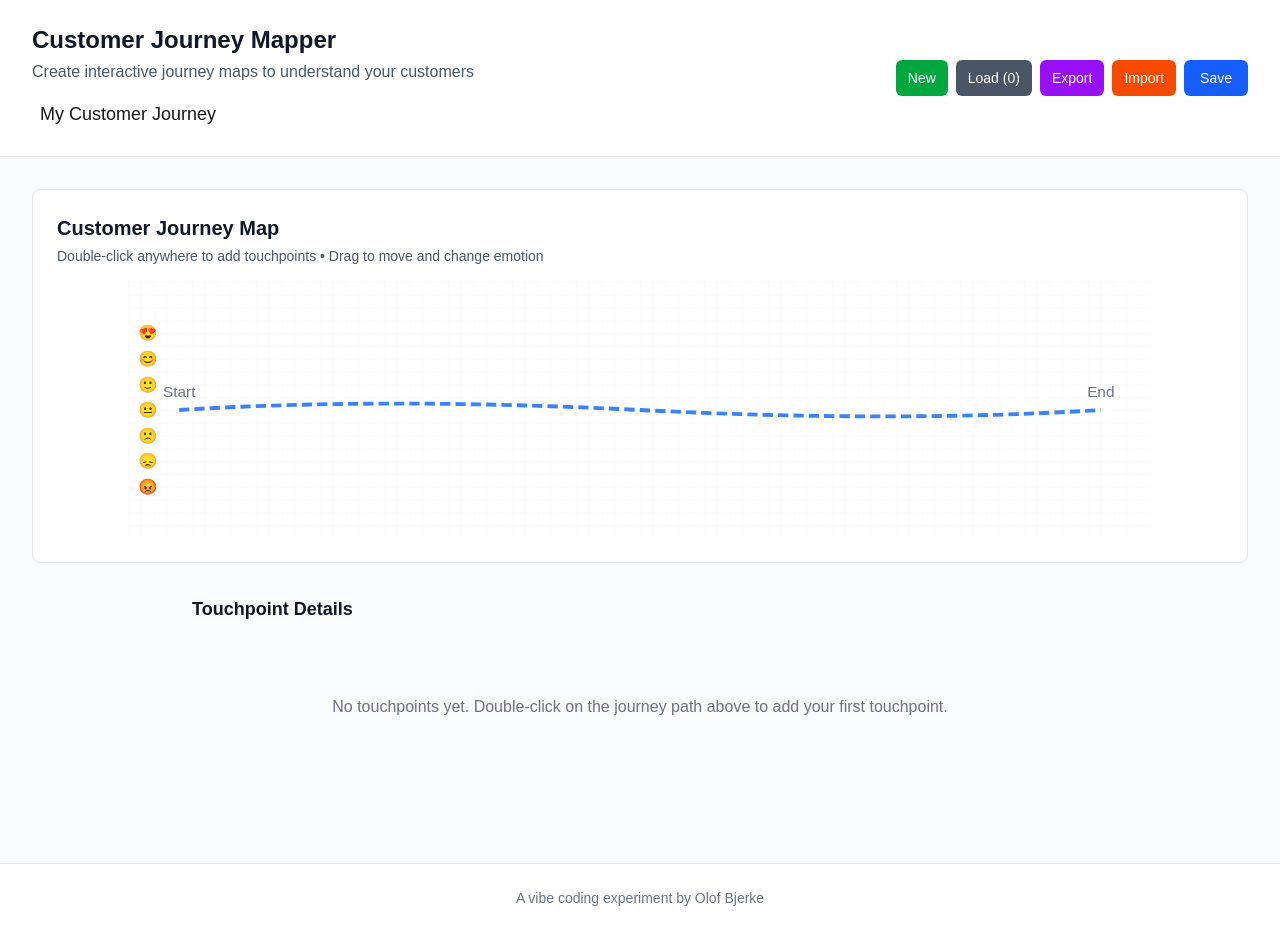
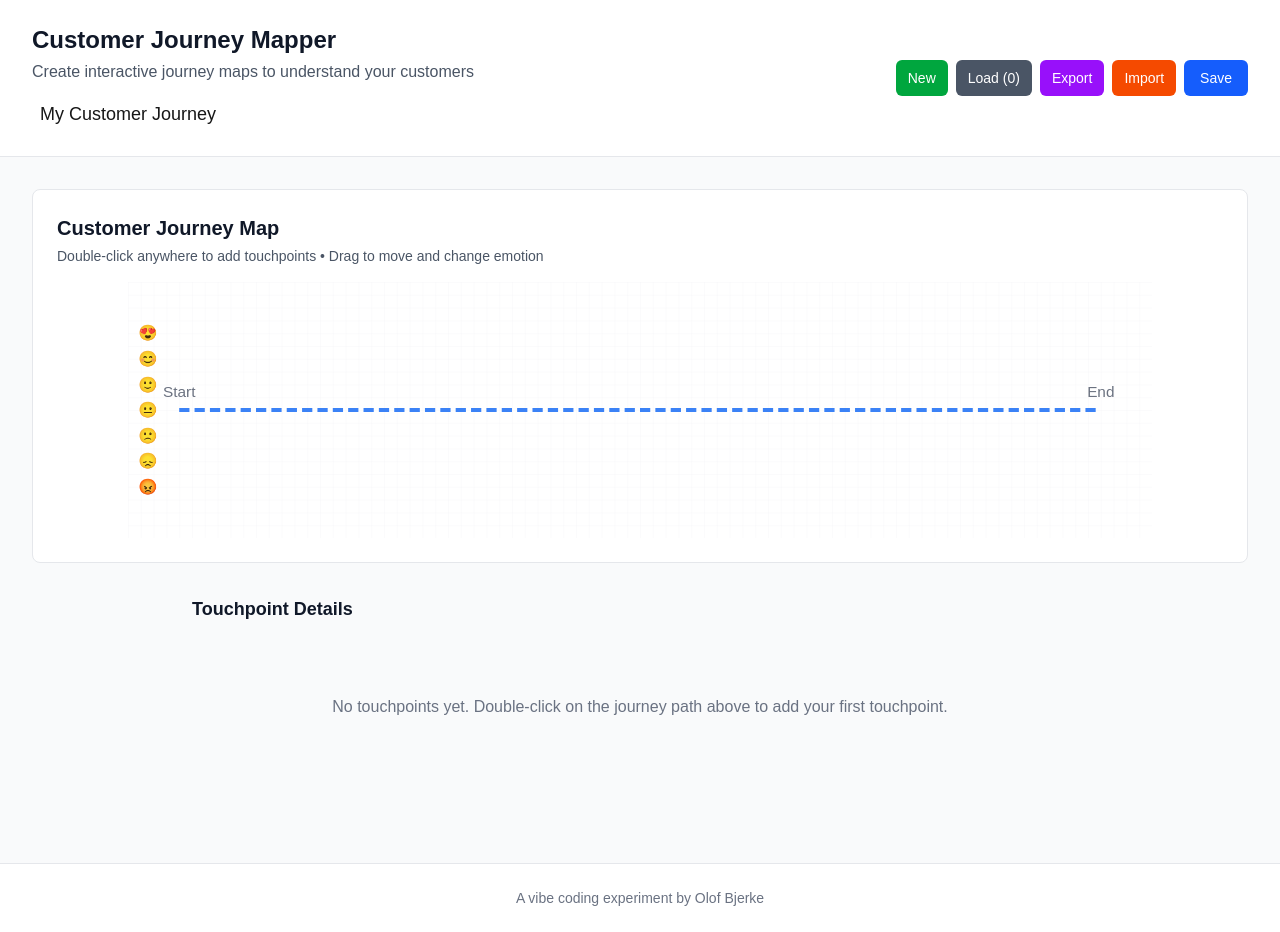
Before and after one commit to olofbjerke/vibe-cjm, a Next.js app: page / in a window 1280 px wide. Built offline with nearby package versions, Linux system fonts and the light colour scheme.

Commit message:
make the line straight

```diff
--- a/src/components/JourneyMap.tsx
+++ b/src/components/JourneyMap.tsx
@@ -216,7 +216,7 @@ export default function JourneyMap({ touchpoints, onTouchpointClick, onAddTouchp
 
         {/* Main journey path */}
         <path
-          d="M 40 100 Q 200 90 400 100 Q 600 110 760 100"
+          d="M 40 100 L 760 100"
           fill="none"
           stroke="#3b82f6"
           strokeWidth="3"
```
